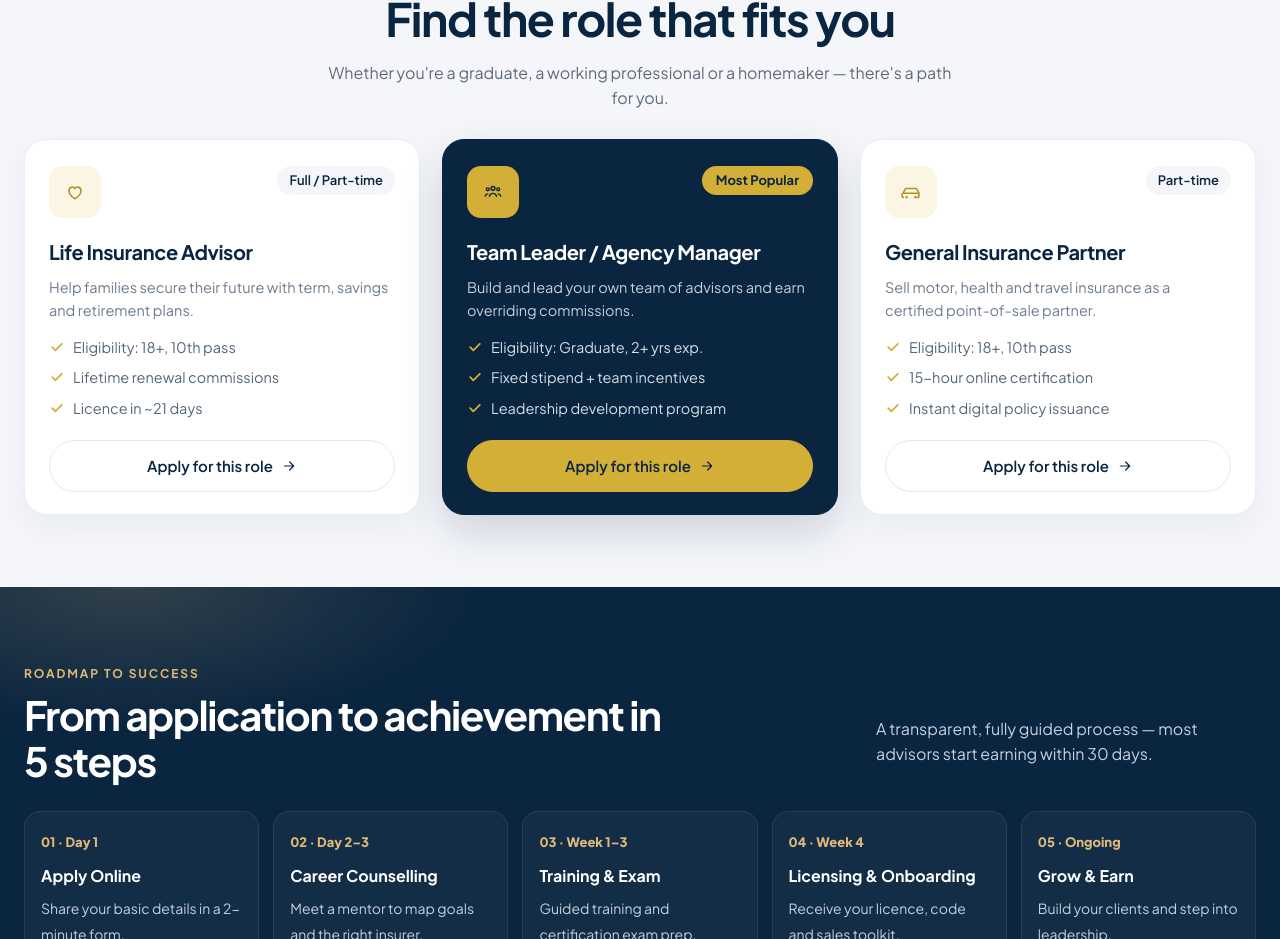
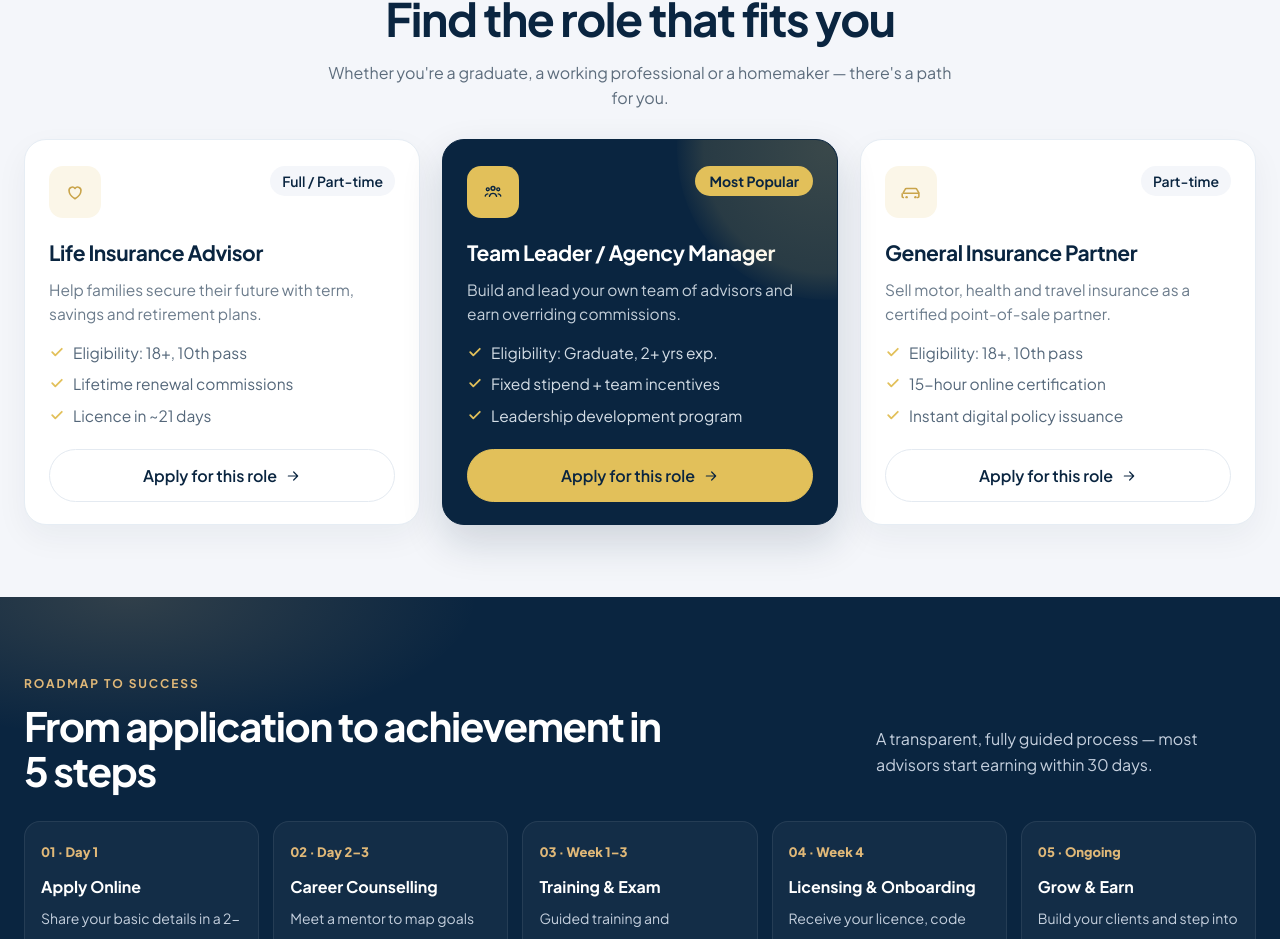
Before and after one commit to graminjagaran/mlm-demo, a Next.js app: page / in a window 1280 px wide. Shown: the part 2260-3199 px from the top of the page. Built offline with nearby package versions, Linux system fonts and the light colour scheme.

Commit message:
Soften the featured role card gold and add the corner glow.
The Most Popular card now has a pale gold circle in the top-right, the card type is one pixel larger, and the gold is a lighter shade.

Co-authored-by: graminjagaran <graminjagaran@users.noreply.github.com>

```diff
--- a/app/globals.css
+++ b/app/globals.css
@@ -398,38 +398,48 @@ h1 { font-size: clamp(40px, 5vw, 64px); line-height: 1.05; letter-spacing: -0.03
 .role-top { display: flex; align-items: flex-start; justify-content: space-between; gap: 12px; margin-bottom: 18px; }
 .role-icon {
   width: 52px; height: 52px; border-radius: 14px; flex: none;
-  background: #fbf5e3; color: #b48f22;
+  background: #fbf6e8; color: #c9a44a;
   display: grid; place-items: center;
 }
 .role .mode {
   background: #f4f6fa; color: #0a2540;
-  font-size: 13px; font-weight: 600; letter-spacing: 0; text-transform: none;
+  font-size: 14px; font-weight: 600; letter-spacing: 0; text-transform: none;
   border-radius: 999px; padding: 8px 12px; line-height: 1;
 }
-.role h3 { margin: 0 0 8px; color: #0a2540; font-size: 20px; font-weight: 700; letter-spacing: -0.02em; }
-.role p { margin: 0 0 16px; color: #6c7c8c; font-size: 14.5px; line-height: 1.55; }
+.role h3 { margin: 0 0 8px; color: #0a2540; font-size: 21px; font-weight: 700; letter-spacing: -0.02em; }
+.role p { margin: 0 0 16px; color: #6c7c8c; font-size: 15.5px; line-height: 1.55; }
 .role ul { list-style: none; padding: 0; margin: 0 0 22px; display: grid; gap: 10px; }
-.role li { display: flex; align-items: flex-start; gap: 8px; color: #54677a; font-size: 14.5px; line-height: 1.4; }
-.role li svg { flex: none; margin-top: 2px; color: #d4af37; }
+.role li { display: flex; align-items: flex-start; gap: 8px; color: #54677a; font-size: 15.5px; line-height: 1.4; }
+.role li svg { flex: none; margin-top: 2px; color: #e2c05a; }
 .role .btn {
   margin-top: auto; align-self: stretch; width: 100%;
   background: #fff; color: #0a2540; border-color: #e4eaf1;
-  font-size: 15px; font-weight: 600; padding: 13px 18px;
+  font-size: 16px; font-weight: 600; padding: 13px 18px;
 }
 .role.featured {
+  position: relative; overflow: hidden;
   background: #0a2540; color: #fff; border-color: #0a2540;
   box-shadow: 0 18px 40px rgba(10, 37, 64, 0.16);
 }
-.role.featured .role-icon { background: #d4af37; color: #0a2540; }
+.role.featured::before {
+  content: "";
+  position: absolute;
+  width: 300px; height: 300px; border-radius: 50%;
+  top: -140px; right: -140px;
+  background: radial-gradient(circle, rgba(226, 196, 110, 0.22) 0%, rgba(226, 192, 96, 0.14) 58%, transparent 72%);
+  pointer-events: none;
+}
+.role.featured .role-icon { background: #e2c05a; color: #0a2540; }
 .role.featured h3 { color: #fff; }
 .role.featured p { color: #c5d0da; }
 .role.featured li { color: #d5dee6; }
 .popular {
-  background: #d4af37; color: #0a2540;
+  position: relative; z-index: 1;
+  background: #e2c05a; color: #0a2540;
   border-radius: 999px; padding: 8px 14px;
-  font-size: 13px; font-weight: 700; line-height: 1;
+  font-size: 14px; font-weight: 700; line-height: 1;
 }
-.role.featured .btn { background: #d4af37; border-color: #d4af37; color: #0a2540; }
+.role.featured .btn { background: #e2c05a; border-color: #e2c05a; color: #0a2540; }
 
 .band {
   background:
```
